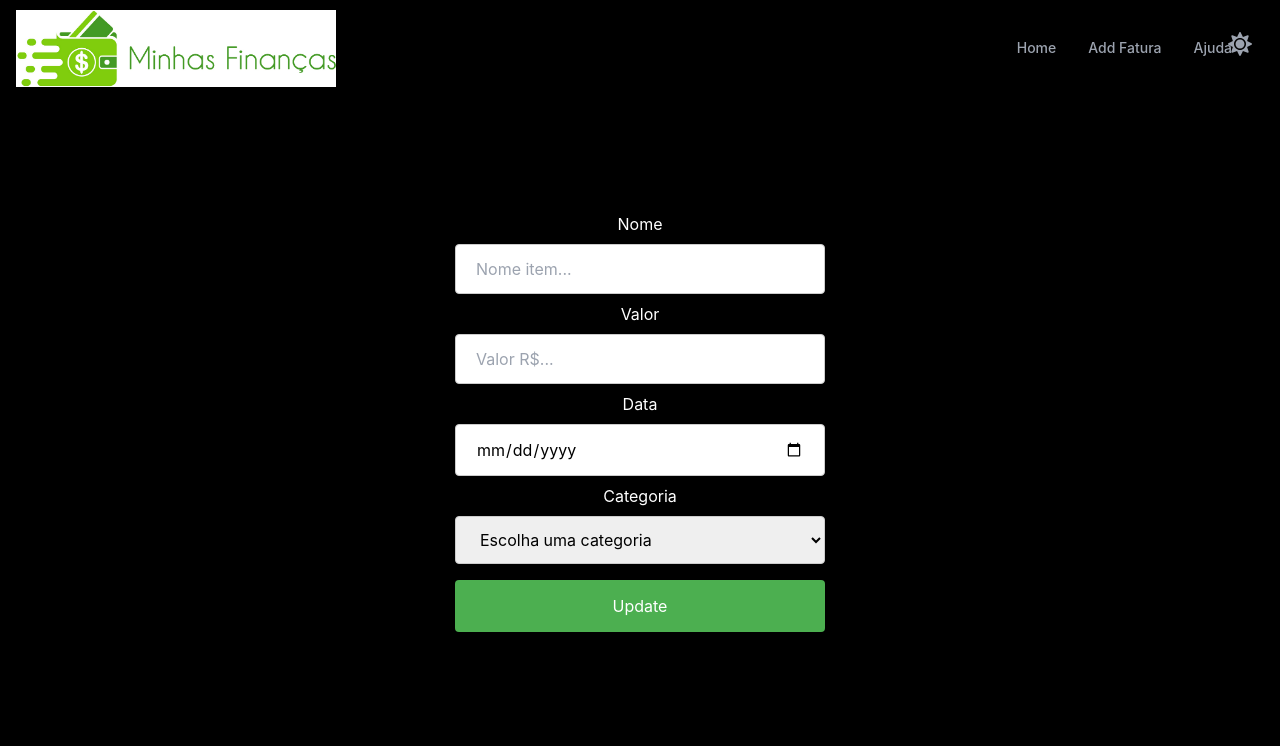
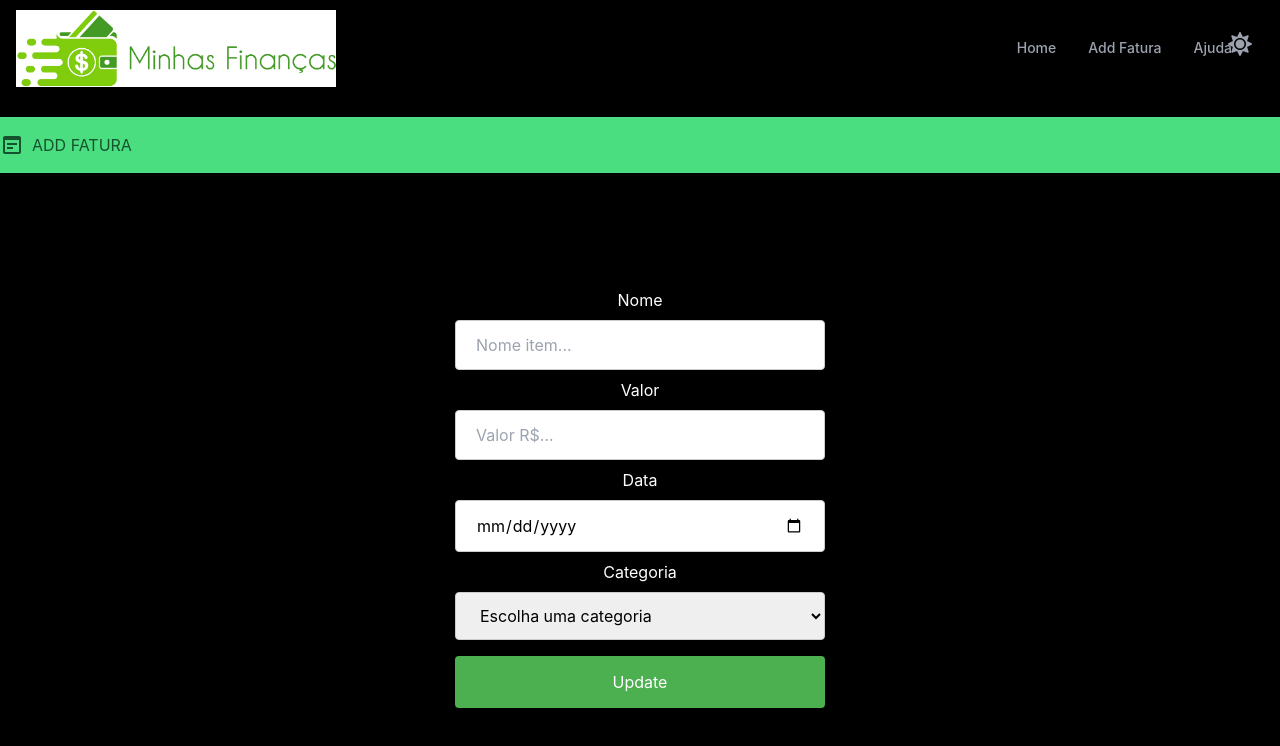
Before and after one commit to germanoalves/crudfilter, a React (Create React App) app: page /update/1 in a window 1280 px wide. Shown: the top 746 px of the page. Built offline with nearby package versions, Linux system fonts and the light colour scheme; no server answers; the database is empty.

Commit message:
Version 3.4

```diff
--- a/src/components/Header.js
+++ b/src/components/Header.js
@@ -88,7 +88,7 @@ export const Header = () => {
 
     </div>*/
 
-    <nav className=" border-gray-200 px-2 sm:px-4 py-2.5">
+    <nav className=" border-gray-200 py-2.5 sm:px-4 ">
       <div className="  sm:flex sm:flex-wrap sm:items-center sm:mx-auto sm:justify-between md:container">
         <Link to="/">
           <img src={imagemlogo} className="flex float-left w-72 md:w-80" />
--- a/src/pages/AddEdit.js
+++ b/src/pages/AddEdit.js
@@ -1,45 +1,42 @@
-import React, {useState, useEffect} from "react";
-import {useNavigate, useParams} from "react-router-dom";
-import './AddEdit.css';
+import React, { useState, useEffect } from "react";
+import { useNavigate, useParams } from "react-router-dom";
+import "./AddEdit.css";
 import fireDb from "../firebase";
-import {toast} from "react-toastify";
+import { toast } from "react-toastify";
+import WysiwygIcon from "@mui/icons-material/Wysiwyg";
 
-
-const initialState ={
+const initialState = {
   name: "",
   valor: "",
   data: "",
   status: "",
-}
+};
 
 export const AddEdit = () => {
-
   const [state, setState] = useState(initialState);
   const [data, setData] = useState({});
 
-    const {name, valor, status} = state;
+  const { name, valor, status } = state;
 
-    const navegate = useNavigate ();
+  const navegate = useNavigate();
 
   const { id } = useParams();
 
-
-
   useEffect(() => {
     fireDb.child("contacts").on("value", (snapshot) => {
-            if (snapshot.val()!== null) {
-                setData({...snapshot.val()})
+      if (snapshot.val() !== null) {
+        setData({ ...snapshot.val() });
       } else {
         setData({});
       }
     });
     return () => {
       setData({});
-        }
-    },[id]);
+    };
+  }, [id]);
 
   useEffect(() => {
-      if(id) {
+    if (id) {
       setState({ ...data[id] });
     } else {
       setState({ ...initialState });
@@ -47,21 +44,21 @@ export const AddEdit = () => {
 
     return () => {
       setState({ ...initialState });
-    }
-    },[id, data]);
+    };
+  }, [id, data]);
 
-    const handleInputChange  = (e) => {
-        const {name, value} = e.target;
-        setState({...state, [name]:value });
+  const handleInputChange = (e) => {
+    const { name, value } = e.target;
+    setState({ ...state, [name]: value });
   };
 
   const handleSubmit = (e) => {
     e.preventDefault();
     if (!name || !valor || !status) {
-            toast.error ("Prestenção que tem campo vazio! Preecha tudo!")
+      toast.error("Prestenção que tem campo vazio! Preecha tudo!");
     } else {
-            if(!id) {
-                fireDb.child("contacts").push(state, (err)=> {
+      if (!id) {
+        fireDb.child("contacts").push(state, (err) => {
           if (err) {
             toast.error(err);
           } else {
@@ -69,7 +66,7 @@ export const AddEdit = () => {
           }
         });
       } else {
-                fireDb.child(`contacts/${id}`).set(state, (err)=> {
+        fireDb.child(`contacts/${id}`).set(state, (err) => {
           if (err) {
             toast.error(err);
           } else {
@@ -83,29 +80,77 @@ export const AddEdit = () => {
   };
 
   return (
-        <div style={{marginTop: "100px"}}>
-            <form style={{margin: "auto", padding: "15px", maxWidth: "400px", alignContent: "center"}} onSubmit={handleSubmit}>
-                <label htmlFor="name" className="dark:text-white">Nome</label>
-                <input type="text" id="name" name="name" placeholder="Nome item..." value={name || ""} onChange={handleInputChange}></input>
+    <div>
+      <div className="bg-green-400 flex w-full mt-5">
+        <div className=" py-4 text-green-900 sm:flex sm:flex-wrap sm:items-center sm:mx-auto sm:justify-between md:container">
+          <h1 className="flex">
+            <WysiwygIcon className="mr-2"></WysiwygIcon> ADD FATURA
+          </h1>
+        </div>
+      </div>
+      <div style={{ marginTop: "100px" }}>
+        <form
+          style={{
+            margin: "auto",
+            padding: "15px",
+            maxWidth: "400px",
+            alignContent: "center",
+          }}
+          onSubmit={handleSubmit}
+        >
+          <label htmlFor="name" className="dark:text-white">
+            Nome
+          </label>
+          <input
+            type="text"
+            id="name"
+            name="name"
+            placeholder="Nome item..."
+            value={name || ""}
+            onChange={handleInputChange}
+          ></input>
 
-                <label htmlFor="valor" className="dark:text-white">Valor</label>
-                <input type="number" id="valor" name="valor" placeholder="Valor R$..." value={valor || ""} onChange={handleInputChange}></input>
+          <label htmlFor="valor" className="dark:text-white">
+            Valor
+          </label>
+          <input
+            type="number"
+            id="valor"
+            name="valor"
+            placeholder="Valor R$..."
+            value={valor || ""}
+            onChange={handleInputChange}
+          ></input>
 
-                <label htmlFor="data" className="dark:text-white">Data</label>
-                <input type="date" id="data" name="data"  onChange={handleInputChange}></input>
+          <label htmlFor="data" className="dark:text-white">
+            Data
+          </label>
+          <input
+            type="date"
+            id="data"
+            name="data"
+            onChange={handleInputChange}
+          ></input>
 
-
-                <label htmlFor="status" className="dark:text-white">Categoria</label>
+          <label htmlFor="status" className="dark:text-white">
+            Categoria
+          </label>
           {/*<input type="text" id="status" name="status" placeholder="Your status..." value={status || ""} onChange={handleInputChange}></input>*/}
-                <select id="status" name="status" placeholder="Your status..." value={status || ""} onChange={handleInputChange}>
+          <select
+            id="status"
+            name="status"
+            placeholder="Your status..."
+            value={status || ""}
+            onChange={handleInputChange}
+          >
             <option>Escolha uma categoria</option>
             <option>Receita</option>
             <option>Despesa</option>
-
           </select>
 
           <input type="submit" value={id ? "Update" : "Salvar"}></input>
         </form>
       </div>
-    )
-}
+    </div>
+  );
+};
--- a/src/pages/Help.js
+++ b/src/pages/Help.js
@@ -1,10 +1,17 @@
 import React from "react";
 import ArrowRightIcon from '@mui/icons-material/ArrowRight';
+import WysiwygIcon from '@mui/icons-material/Wysiwyg';
 
 
 export const Help = (props) => {
   return (
-    <div className="flex justify-center mt-40 text-left">
+    <div>
+      <div className="bg-green-400 flex w-full mt-5">
+      <div className=" py-4 text-green-900 sm:flex sm:flex-wrap sm:items-center sm:mx-auto sm:justify-between md:container">
+        <h1 className="flex"><WysiwygIcon className="mr-2"></WysiwygIcon>  AJUDA</h1>
+      </div>
+      </div>
+      <div className="flex justify-center mt-20 text-left">
       <h2 className="dark:text-white">
         {""}
         <h1><strong>Sistema cadastro de contas.</strong></h1>
@@ -15,9 +22,13 @@ export const Help = (props) => {
         <p><ArrowRightIcon></ArrowRightIcon> Caso queira pesquisar um período determinado, utilize antes a opção "Limpar Datas".</p>
         <p><ArrowRightIcon></ArrowRightIcon> Para saber o total de Receitas/Despesas, primeiro filtre o período desejado, depois utilize as opções de "Receita/Despesa".</p>
         <p><ArrowRightIcon></ArrowRightIcon> O gráfico irá será montado com os dados da lista em exibição.</p>
-        <p><ArrowRightIcon></ArrowRightIcon> Os marcados "Total Despesa" e "Total Receita" mostra o somatório de todos os itens pertinentes à categoria, independente do filtro de data.</p>
+        <p><ArrowRightIcon></ArrowRightIcon> Os marcador "Total Despesa" e "Total Receita" mostra o somatório de todos os itens pertinentes à categoria, independente do filtro de data.</p>
+        <p><ArrowRightIcon></ArrowRightIcon> Os marcador "Total Balanço" mostra a diferença entre o total de Receitas menos o total de Despesas</p>
+        <p><ArrowRightIcon></ArrowRightIcon> Os marcador "Total Lista" mostra o somatório dos itens montados na lista</p>
+        <p><ArrowRightIcon></ArrowRightIcon> Arraste para a tabela para o lado para ver todo seu conteúdo.</p>
         <h3>{props.title}</h3>
       </h2>
     </div>
+    </div>
   );
 };
--- a/src/pages/Home.js
+++ b/src/pages/Home.js
@@ -15,6 +15,7 @@ import { Receita } from "./Receita";
 import { Total } from "./Total";
 import { Chart } from "react-google-charts";
 import LogoutIcon from "@mui/icons-material/Logout";
+import WysiwygIcon from "@mui/icons-material/Wysiwyg";
 
 export const Home = () => {
   moment.locale("pt-br");
@@ -244,6 +245,13 @@ export const Home = () => {
 
   return (
     <div>
+      <div className="bg-green-400 flex w-full mb-10 mt-5">
+        <div className=" py-4 text-green-900 sm:flex sm:flex-wrap sm:items-center sm:mx-auto sm:justify-between md:container">
+          <h1 className="flex">
+            <WysiwygIcon className="mr-2"></WysiwygIcon> HOME
+          </h1>
+        </div>
+      </div>
       <div>
         <div className=" bg-gray-300 py-2 flex justify-center flex-wrap overflow-hidden">
           <div className="w-full overflow-hidden xl:w-auto">
@@ -315,7 +323,7 @@ export const Home = () => {
           </div>
         </div>
 
-        <div class="flex flex-wrap justify-center overflow-hidden ">
+        <div className="flex flex-wrap justify-center overflow-hidden mt-6 -mb-10 ">
           <div className="m-2 w-full overflow-hidden xl:my-2 xl:px-1 xl:w-1/6">
             <div className="bg-white border rounded shadow p-2">
               <div className="flex flex-row items-center">
@@ -468,7 +476,7 @@ export const Home = () => {
 
       <div className="flex justify-center flex-wrap overflow-hidden">
         <div className="relative overflow-x-auto w-full my-2  mx-4 xl:w-1/3">
-          <div id="wrapper" className="dark:text-white"></div>
+          <div id="wrapper" className="dark:text-white sm:mt-4"></div>
           <div className={style}>
             <table className="w-full text-base shadow-xl rounded-lg dark:text-white dark:border-white dark:border">
               <thead>
@@ -580,8 +588,7 @@ export const Home = () => {
             </table>
           </div>
         </div>
-
-        <div className="flex justify-center w-full my-2 overflow-hidden mx-4 xl:w-1/3">
+        <div className="flex justify-center w-full my-4 sm:my-0 overflow-hidden mx-4 xl:w-1/3">
           <div id="graphic" className="dark:text-white">
             <p>Gráfico Lista</p>
             <Chart
```
Also changed, not shown: 1 other file (tests, documents, lock files or other folders). Lines whose indentation alone changed are shown as unchanged.
